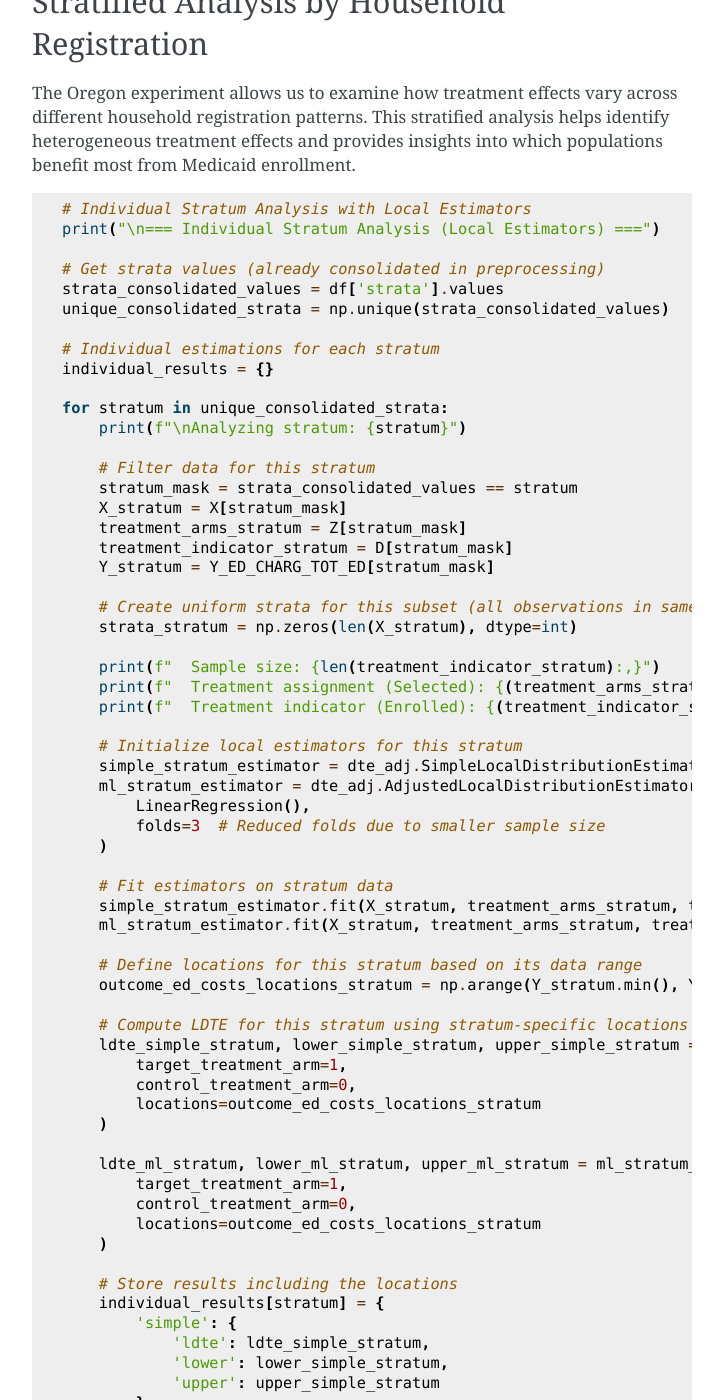
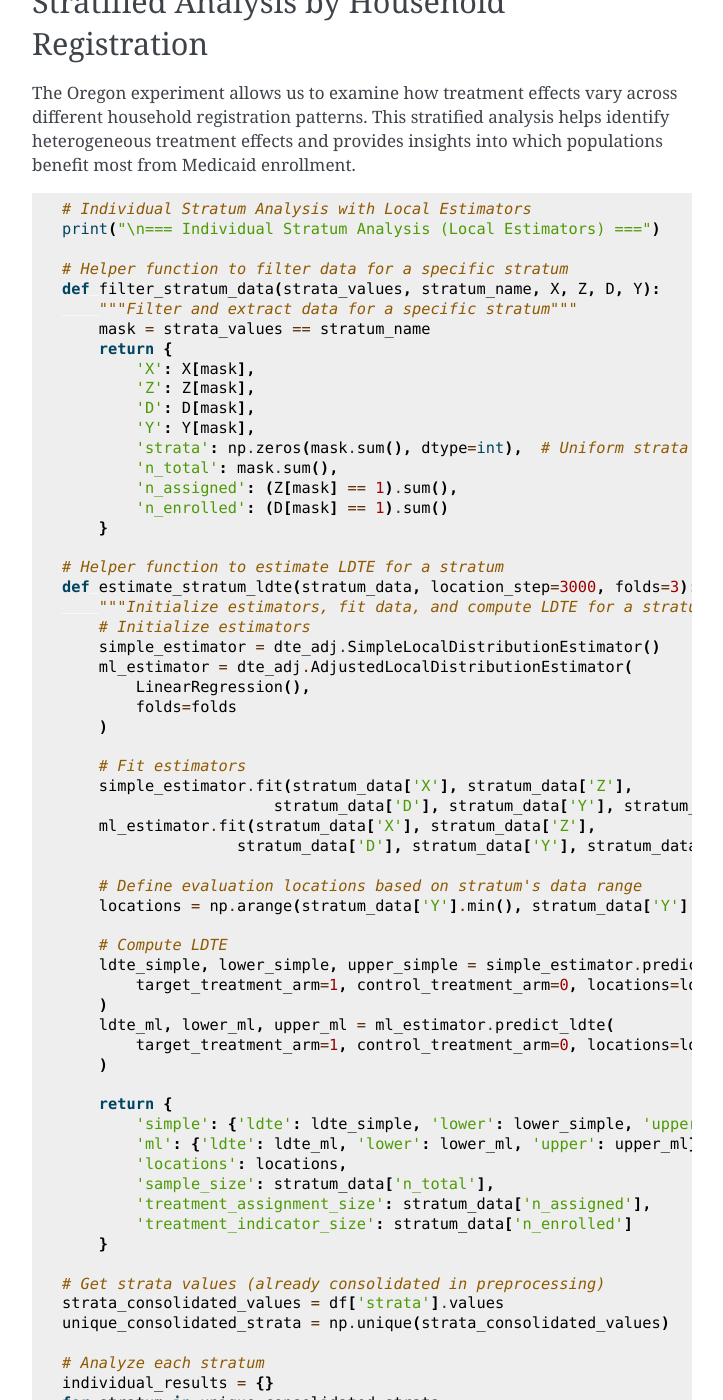
Before and after one commit to CyberAgentAILab/python-dte-adjustment, a Sphinx documentation site: the page built from docs/source/tutorials/oregon.rst, in a window 1280 px wide and 1400 px high, scrolled down 10443 px. Shown: the whole window, without its empty margins (388-1111 px from the left). Built offline with Sphinx 7.4.7, drawn with Linux system fonts in a browser that asks for light colours; some of the changed text lies outside the part shown.

Commit message:
Improving the readability of stratified analysis processing

```diff
--- a/docs/source/tutorials/oregon.rst
+++ b/docs/source/tutorials/oregon.rst
@@ -406,74 +406,80 @@ The Oregon experiment allows us to examine how treatment effects vary across dif
     # Individual Stratum Analysis with Local Estimators
     print("\n=== Individual Stratum Analysis (Local Estimators) ===")
 
+    # Helper function to filter data for a specific stratum
+    def filter_stratum_data(strata_values, stratum_name, X, Z, D, Y):
+        """Filter and extract data for a specific stratum"""
+        mask = strata_values == stratum_name
+        return {
+            'X': X[mask],
+            'Z': Z[mask],
+            'D': D[mask],
+            'Y': Y[mask],
+            'strata': np.zeros(mask.sum(), dtype=int),  # Uniform strata for subset
+            'n_total': mask.sum(),
+            'n_assigned': (Z[mask] == 1).sum(),
+            'n_enrolled': (D[mask] == 1).sum()
+        }
+
+    # Helper function to estimate LDTE for a stratum
+    def estimate_stratum_ldte(stratum_data, location_step=3000, folds=3):
+        """Initialize estimators, fit data, and compute LDTE for a stratum"""
+        # Initialize estimators
+        simple_estimator = dte_adj.SimpleLocalDistributionEstimator()
+        ml_estimator = dte_adj.AdjustedLocalDistributionEstimator(
+            LinearRegression(),
+            folds=folds
+        )
+
+        # Fit estimators
+        simple_estimator.fit(stratum_data['X'], stratum_data['Z'],
+                           stratum_data['D'], stratum_data['Y'], stratum_data['strata'])
+        ml_estimator.fit(stratum_data['X'], stratum_data['Z'],
+                       stratum_data['D'], stratum_data['Y'], stratum_data['strata'])
+
+        # Define evaluation locations based on stratum's data range
+        locations = np.arange(stratum_data['Y'].min(), stratum_data['Y'].max(), location_step)
+
+        # Compute LDTE
+        ldte_simple, lower_simple, upper_simple = simple_estimator.predict_ldte(
+            target_treatment_arm=1, control_treatment_arm=0, locations=locations
+        )
+        ldte_ml, lower_ml, upper_ml = ml_estimator.predict_ldte(
+            target_treatment_arm=1, control_treatment_arm=0, locations=locations
+        )
+
+        return {
+            'simple': {'ldte': ldte_simple, 'lower': lower_simple, 'upper': upper_simple},
+            'ml': {'ldte': ldte_ml, 'lower': lower_ml, 'upper': upper_ml},
+            'locations': locations,
+            'sample_size': stratum_data['n_total'],
+            'treatment_assignment_size': stratum_data['n_assigned'],
+            'treatment_indicator_size': stratum_data['n_enrolled']
+        }
+
     # Get strata values (already consolidated in preprocessing)
     strata_consolidated_values = df['strata'].values
     unique_consolidated_strata = np.unique(strata_consolidated_values)
 
-    # Individual estimations for each stratum
+    # Analyze each stratum
     individual_results = {}
-
     for stratum in unique_consolidated_strata:
         print(f"\nAnalyzing stratum: {stratum}")
 
         # Filter data for this stratum
-        stratum_mask = strata_consolidated_values == stratum
-        X_stratum = X[stratum_mask]
-        treatment_arms_stratum = Z[stratum_mask]
-        treatment_indicator_stratum = D[stratum_mask]
-        Y_stratum = Y_ED_CHARG_TOT_ED[stratum_mask]
-
-        # Create uniform strata for this subset (all observations in same stratum)
-        strata_stratum = np.zeros(len(X_stratum), dtype=int)
-
-        print(f"  Sample size: {len(treatment_indicator_stratum):,}")
-        print(f"  Treatment assignment (Selected): {(treatment_arms_stratum == 1).sum():,}")
-        print(f"  Treatment indicator (Enrolled): {(treatment_indicator_stratum == 1).sum():,}")
-
-        # Initialize local estimators for this stratum
-        simple_stratum_estimator = dte_adj.SimpleLocalDistributionEstimator()
-        ml_stratum_estimator = dte_adj.AdjustedLocalDistributionEstimator(
-            LinearRegression(),
-            folds=3  # Reduced folds due to smaller sample size
+        stratum_data = filter_stratum_data(
+            strata_consolidated_values, stratum, X, Z, D, Y_ED_CHARG_TOT_ED
         )
 
-        # Fit estimators on stratum data
-        simple_stratum_estimator.fit(X_stratum, treatment_arms_stratum, treatment_indicator_stratum, Y_stratum, strata_stratum)
-        ml_stratum_estimator.fit(X_stratum, treatment_arms_stratum, treatment_indicator_stratum, Y_stratum, strata_stratum)
+        # Print stratum statistics
+        print(f"  Sample size: {stratum_data['n_total']:,}")
+        print(f"  Treatment assignment (Selected): {stratum_data['n_assigned']:,}")
+        print(f"  Treatment indicator (Enrolled): {stratum_data['n_enrolled']:,}")
 
-        # Define locations for this stratum based on its data range
-        outcome_ed_costs_locations_stratum = np.arange(Y_stratum.min(), Y_stratum.max(), 3000)
-
-        # Compute LDTE for this stratum using stratum-specific locations
-        ldte_simple_stratum, lower_simple_stratum, upper_simple_stratum = simple_stratum_estimator.predict_ldte(
-            target_treatment_arm=1,
-            control_treatment_arm=0,
-            locations=outcome_ed_costs_locations_stratum
+        # Estimate LDTE for this stratum
+        individual_results[stratum] = estimate_stratum_ldte(
+            stratum_data, location_step=3000, folds=3
         )
-
-        ldte_ml_stratum, lower_ml_stratum, upper_ml_stratum = ml_stratum_estimator.predict_ldte(
-            target_treatment_arm=1,
-            control_treatment_arm=0,
-            locations=outcome_ed_costs_locations_stratum
-        )
-
-        # Store results including the locations
-        individual_results[stratum] = {
-            'simple': {
-                'ldte': ldte_simple_stratum,
-                'lower': lower_simple_stratum,
-                'upper': upper_simple_stratum
-            },
-            'ml': {
-                'ldte': ldte_ml_stratum,
-                'lower': lower_ml_stratum,
-                'upper': upper_ml_stratum
-            },
-            'locations': outcome_ed_costs_locations_stratum,
-            'sample_size': len(treatment_indicator_stratum),
-            'treatment_assignment_size': (treatment_arms_stratum == 1).sum(),
-            'treatment_indicator_size': (treatment_indicator_stratum == 1).sum()
-        }
 
 Visualization: Comparing Overall Population vs Stratified Results
 ~~~~~~~~~~~~~~~~~~~~~~~~~~~~~~~~~~~~~~~~~~~~~~~~~~~~~~~~~~~~~~
```
